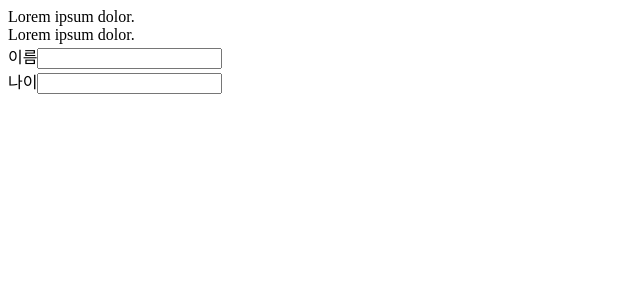
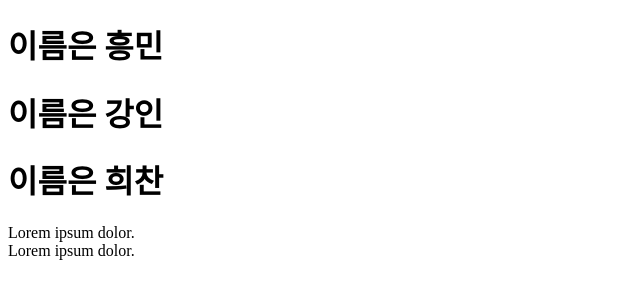
Before and after one commit to jjeongneee/react20231031, a React (Create React App) app: page / in a window 1280 px wide. Shown: the top 300 px of the page, without its empty margins (0-640 px from the left). Built offline with nearby package versions, Linux system fonts and the light colour scheme.

Commit message:
프로퍼티의 값은 자바 스크립트 코드가 될 수 있음

```diff
--- a/src/App.js
+++ b/src/App.js
@@ -1,21 +1,13 @@
 function App() {
-  // jsx가 js 코드로 변환됨
-  // 따라서 js 키워드를 사용할 수 없음
+  const name = "흥민";
   return (
     <>
-      {/* class 속성은 className으로 작성 */}
-      <div className="header">Lorem ipsum dolor.</div>
-      {/*.error>lorem3*/}
+      <h1>이름은 {name}</h1>
+      <h1>이름은 {"강인"}</h1>
+      <h1>이름은 희찬</h1>
+
+      <div className={"error"}>Lorem ipsum dolor.</div>
       <div className="error">Lorem ipsum dolor.</div>
-      {/* for 속성은 htmlFor로 작성 */}
-      <div>
-        <label htmlFor="nameInput">이름</label>
-        <input type="text" id="nameInput" />
-      </div>
-      <div>
-        <label htmlFor="ageInput">나이</label>
-        <input type="text" id="ageInput" />
-      </div>
     </>
   );
 }
```
